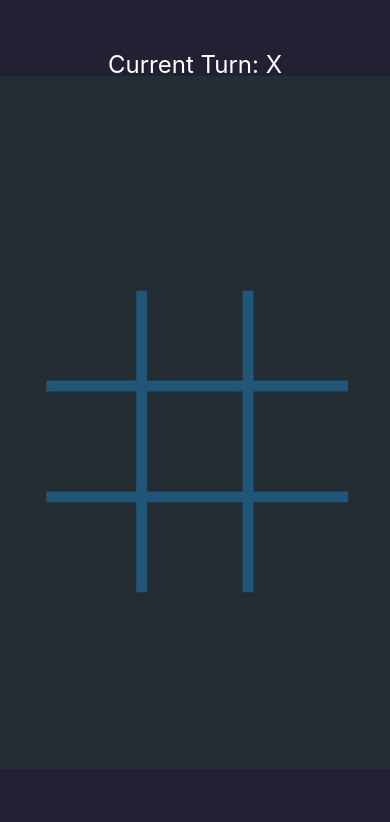
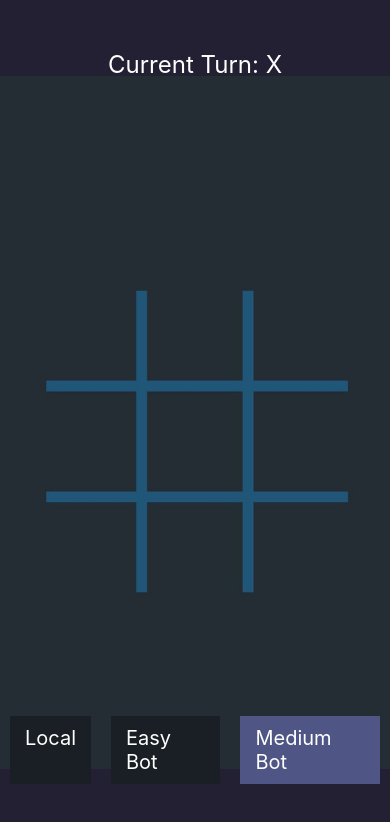
Before and after one commit to blossomou/TicTacToe, a React Native app: screen / in a window 390 px wide. Shown: the top 822 px of the page. Built offline with nearby package versions, Linux system fonts and the light colour scheme.

Commit message:
add gamemode for tictactoe

```diff
--- a/App.tsx
+++ b/App.tsx
@@ -20,12 +20,13 @@ const copyArray = (original: string[][]) => {
 export default function App() {
   const [map, setMap] = useState(emptyMap);
   const [currentTurn, setCurrentTurn] = useState("x");
+  const [gameMode, setGameMode] = useState("BOT_MEDIUM"); //LOCAL, BOT_EASY, BOT_MEDIUM
 
   useEffect(() => {
-    if (currentTurn === "o") {
+    if (currentTurn === "o" && gameMode !== "LOCAL") {
       botTurn();
     }
-  }, [currentTurn]);
+  }, [currentTurn, gameMode]);
 
   useEffect(() => {
     const winner = getWinner(map);
@@ -166,6 +167,7 @@ export default function App() {
 
     let chosenOption;
 
+    if (gameMode === "BOT_MEDIUM") {
       //Attack
       possiblePositions.forEach((possiblePosition) => {
         const mapCopy = copyArray(map);
@@ -193,6 +195,7 @@ export default function App() {
             chosenOption = possiblePosition;
           }
         });
+      }
     }
 
     //choose random
@@ -231,6 +234,41 @@ export default function App() {
               ))}
             </View>
           ))}
+        </View>
+        <View style={styles.buttons}>
+          <Text
+            onPress={() => setGameMode("LOCAL")}
+            style={[
+              styles.button,
+              { backgroundColor: gameMode === "LOCAL" ? "#4F5686" : "#191F24" },
+            ]}
+          >
+            Local
+          </Text>
+          <Text
+            onPress={() => setGameMode("BOT_EASY")}
+            style={[
+              styles.button,
+              {
+                backgroundColor:
+                  gameMode === "BOT_EASY" ? "#4F5686" : "#191F24",
+              },
+            ]}
+          >
+            Easy Bot
+          </Text>
+          <Text
+            onPress={() => setGameMode("BOT_MEDIUM")}
+            style={[
+              styles.button,
+              {
+                backgroundColor:
+                  gameMode === "BOT_MEDIUM" ? "#4F5686" : "#191F24",
+              },
+            ]}
+          >
+            Medium Bot
+          </Text>
         </View>
       </ImageBackground>
 
@@ -280,4 +318,19 @@ const styles = StyleSheet.create({
     borderWidth: 10,
     borderColor: "white",
   },
+
+  buttons: {
+    position: "absolute",
+    bottom: 50,
+    flexDirection: "row",
+  },
+
+  button: {
+    color: "white",
+    margin: 10,
+    fontSize: 20,
+    backgroundColor: "#191F24",
+    padding: 10,
+    paddingHorizontal: 15,
+  },
 });
```
Lines whose indentation alone changed are shown as unchanged.
